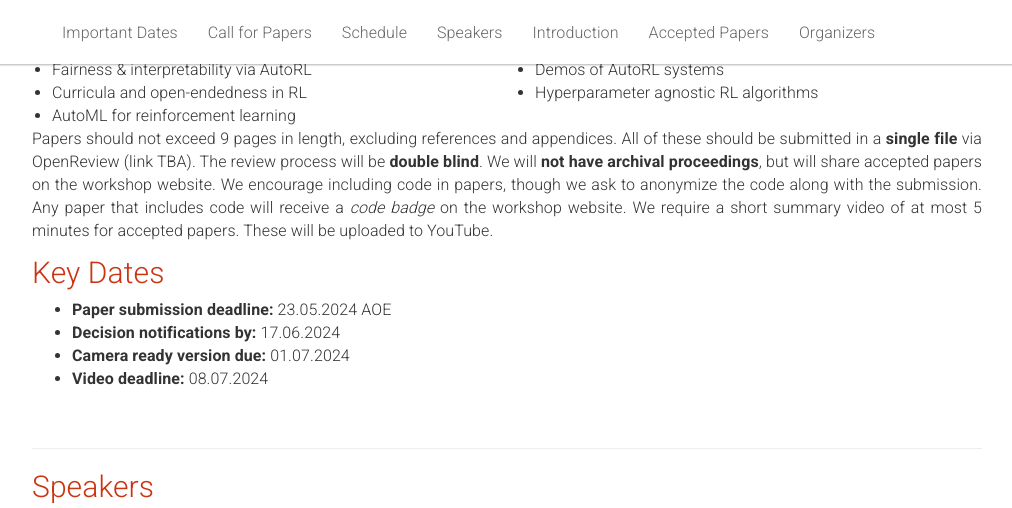
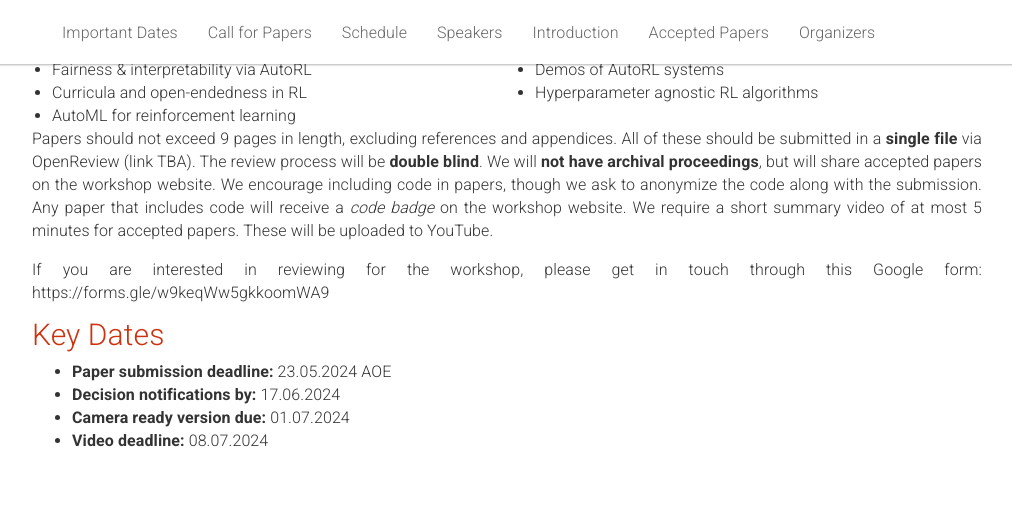
Before and after one commit to autorlworkshop/autorlworkshop.github.io, a Jekyll site: the page built from _pages/home.md, in a window 1280 px wide and 900 px high, scrolled down 3222 px, cut to the strip 0-508 px from the top of the window. Shown: the whole strip, without its empty margins (133-1145 px from the left). Built offline with Jekyll 4.4.1, drawn with Linux system fonts in a browser that asks for light colours.

Commit message:
Add reviewer form

```diff
--- a/_pages/home.md
+++ b/_pages/home.md
@@ -258,6 +258,8 @@ acknowledgements: ""
 </div>
 
 <p>Papers should not exceed 9 pages in length, excluding references and appendices. All of these should be submitted in a <strong>single file</strong> via OpenReview (link TBA). The review process will be <strong>double blind</strong>. We will <strong>not have archival proceedings</strong>, but will share accepted papers on the workshop website. We encourage including code in papers, though we ask to anonymize the code along with the submission. Any paper that includes code will receive a <em>code badge</em> on the workshop website. We require a short summary video of at most 5 minutes for accepted papers. These will be uploaded to YouTube.</p>
+
+<p>If you are interested in reviewing for the workshop, please get in touch through this Google form: https://forms.gle/w9keqWw5gkkoomWA9</p>
 
 <h2>Key Dates</h2>
 <ul>
```
